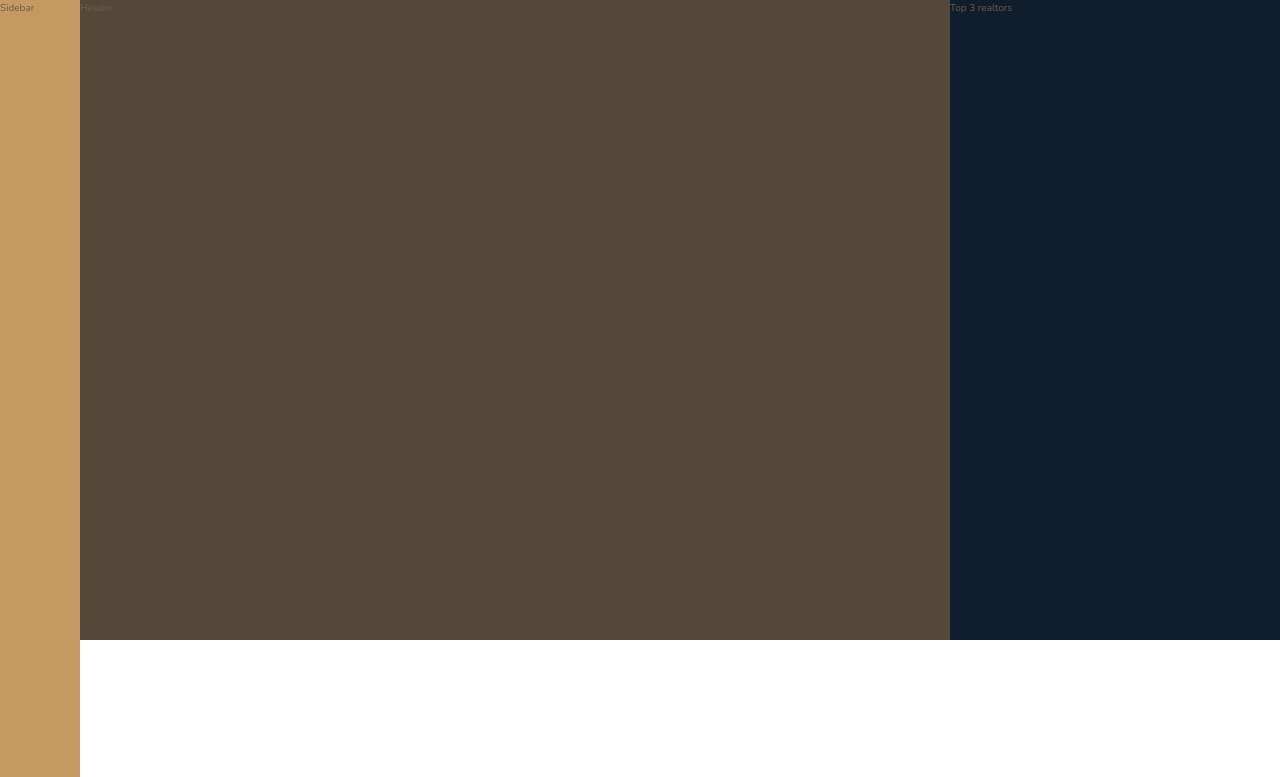
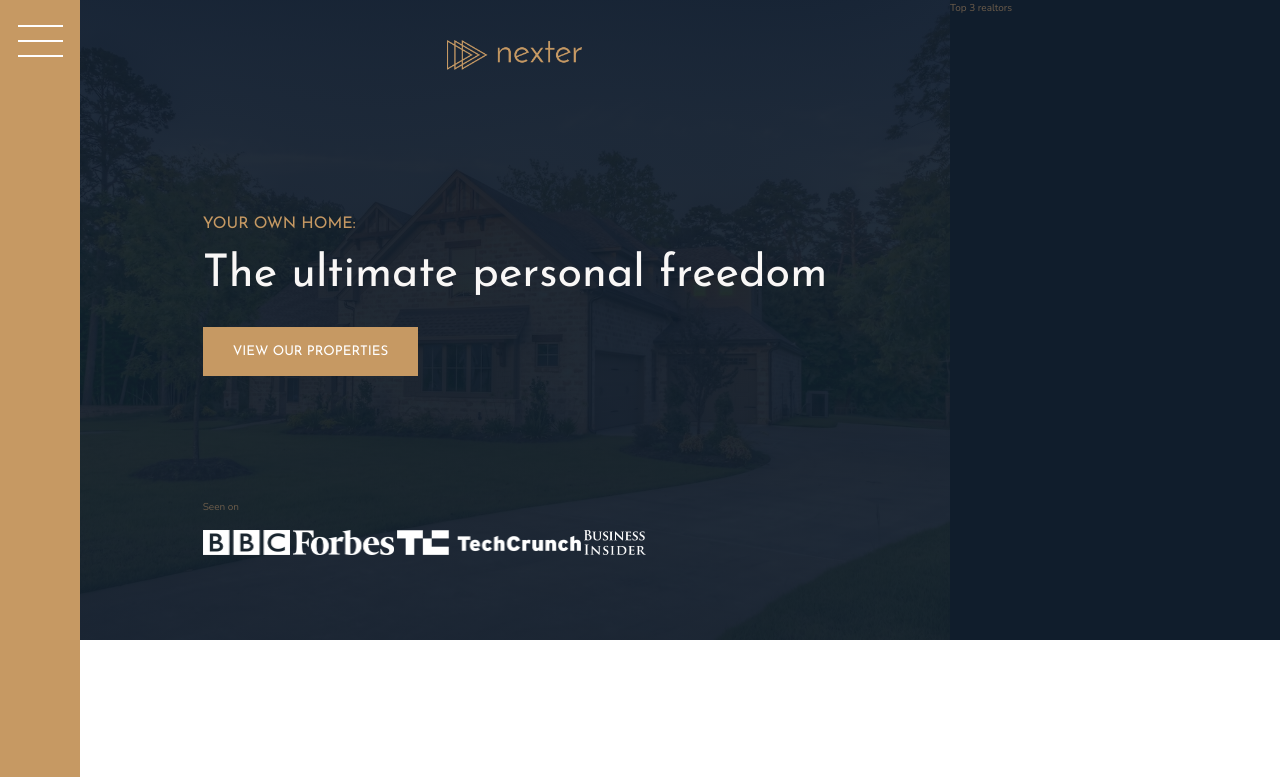
Before and after one commit to neil-ca/Nexter, a website: page index.html in a window 1280 px wide. Shown: the top 777 px of the page. Drawn offline with nearby package versions, Linux system fonts and the light colour scheme.

Commit message:
Starting with the header section

```diff
--- a/index.html
+++ b/index.html
@@ -13,11 +13,21 @@
     </head>
     <body class="container">
         <div class="sidebar">
-            Sidebar
+            <button class="nav-btn"></button>
         </div>
 
         <div class="header">
-            Header
+            <img src="img/logo.png" alt="Nexter logo" class="header__logo">
+            <h3 class="heading-3">Your own home:</h3>
+            <h1 class="heading-1">The ultimate personal freedom</h1>
+            <button class="btn header__btn">View our properties</button>
+            <div class="header__seenon-text">Seen on</div>
+            <div class="header__seenon-logos">
+                <img src="img/logo-bbc.png" alt="Seen on logo 1">
+                <img src="img/logo-forbes.png" alt="Seen on logo 2">
+                <img src="img/logo-techcrunch.png" alt="Seen on logo 3">
+                <img src="img/logo-bi.png" alt="Seen on logo 4">
+            </div>
         </div>
 
         <div class="realtors">
--- a/sass/_header.scss
+++ b/sass/_header.scss
@@ -1,4 +1,37 @@
 .header {
     background-color: $color-grey-dark-1;
     grid-column: full-start / col-end 6;
+    background-image: linear-gradient(rgba($color-secondary, .93), rgba($color-secondary, .93)), url(../img/hero.jpeg);
+    background-size: cover;
+    background-position: center;
+    padding: 8rem;
+    padding-top: 4rem;
+
+    display: grid;
+    grid-template-rows: 1fr min-content 6rem 1fr;
+    grid-template-columns: max-content;
+    grid-row-gap: 1.5rem;
+    justify-content: center;
+
+    &__logo {
+        height: 3rem;
+        justify-self: center;
+    }
+
+    &__btn {
+        align-self: start;
+        justify-self: start;
+    }
+
+    &__seenon-text {
+
+    }
+
+    &__seenon-logos {
+
+        img {
+            height: 2.5rem;
+        }
+    }
+
 }
--- a/sass/_sidebar.scss
+++ b/sass/_sidebar.scss
@@ -2,4 +2,29 @@
     background-color: $color-primary;
     grid-column: sidebar-start / sidebar-end;
     grid-row: 1 / -1;
+
+    display: flex;
+    justify-content: center;
 }
+
+.nav-btn {
+    border: none;
+    border-radius: 0;
+
+    background-color: #fff;
+    height: 2px;
+    width: 4.5rem;
+    margin-top: 4rem;
+
+    &::before,
+    &::after {
+        background-color: #fff;
+        height: 2px;
+        width: 4.5rem;
+        content: "";
+        display: block;
+    }
+
+    &::before { transform: translateY(-1.5rem);}
+    &::after { transform: translateY(1.3rem);}
+}
--- a/sass/_typography.scss
+++ b/sass/_typography.scss
@@ -5,6 +5,9 @@
 
 .heading-1 {
     @extend %heading;
+    font-size: 4.5rem;
+    color: $color-grey-light-1;
+    line-height: 1;
 }
 .heading-2 {
     @extend %heading;
```
Also changed, not shown: css/style.css.
